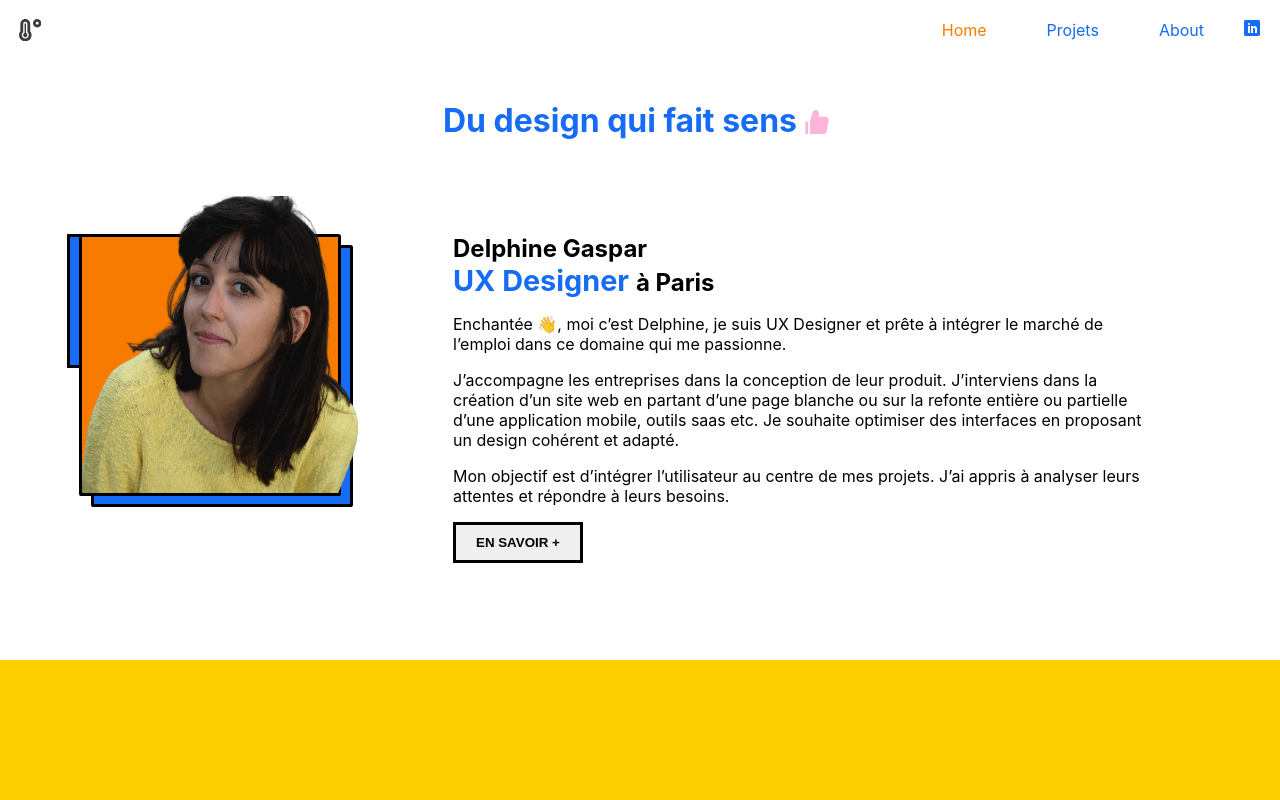
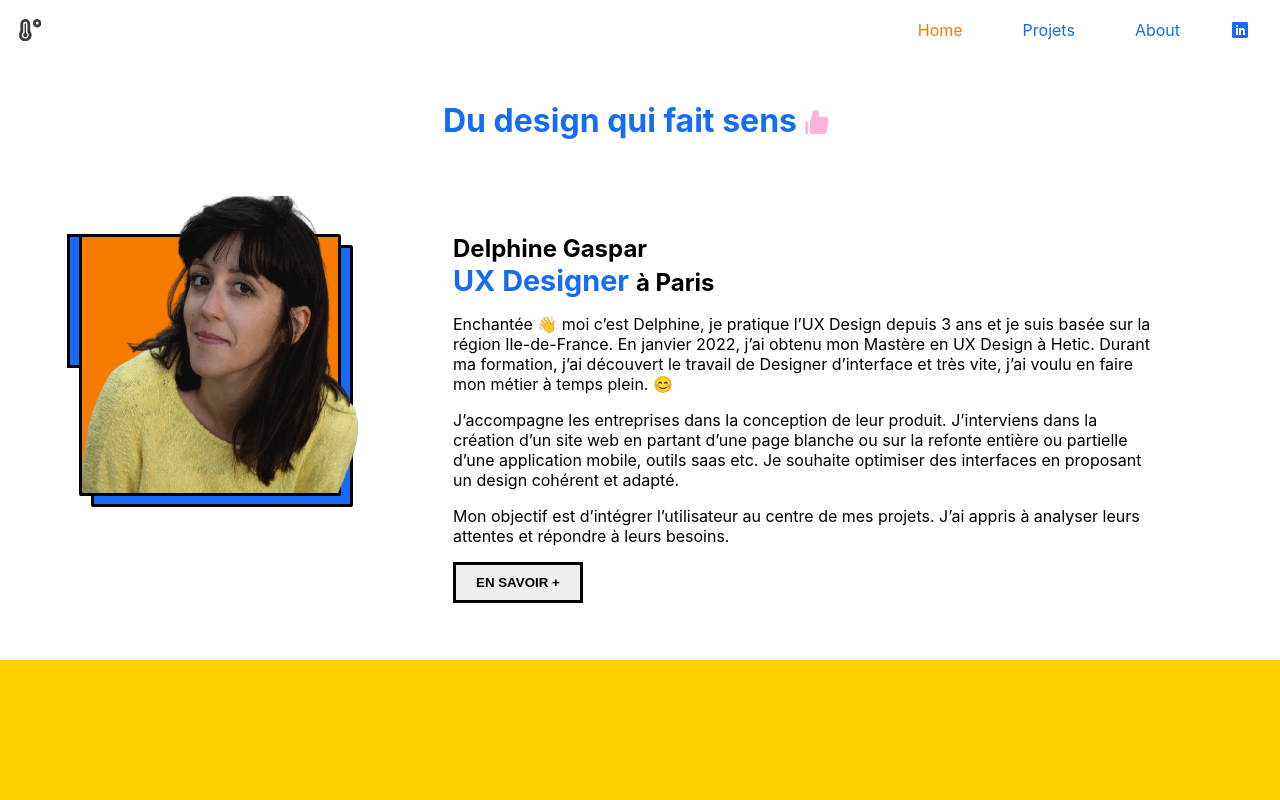
Before and after one commit to Dumpinator/digidelphine, a React (Create React App) app in the folder my-app/: page /home in a window 1280 px wide. Shown: the top 800 px of the page. Built offline with nearby package versions, Linux system fonts and the light colour scheme.

Commit message:
add Icons component / clean scss

```diff
--- a/my-app/src/Components/Icons/index.js
+++ b/my-app/src/Components/Icons/index.js
@@ -1,15 +1,64 @@
-import React from 'react';
-// import { CSSTransition } from 'react-transition-group';
-import { ImLinkedin } from 'react-icons/im'
+import React, { useEffect, useState } from 'react';
+import { ImLinkedin, ImProfile } from 'react-icons/im'
+import { NavLink, Link } from 'react-router-dom';
 import './style.scss';
 
 
 const Icons = ({ icon }) => {
 
+    const [hover, setHover] = useState(false);
+    const [hovered, setHovered] = useState(false);
+
+
+    const fadeOutUp = {
+        opacity: `0`,
+        transform: `translateY(-20px)`,
+        transition: `all 0.2s ease-in-out`,
+        display: `hidden`,
+    };
+    const fadeOutDown = {
+        transform: `translateY(20px) scale(1)`,
+        opacity: `0`,
+        transition: `all 0.2s ease-in-out`,
+    };
+
+    const fadeInUp = {
+        opacity: `1`,
+        transform: `translateY(-12px) scale(1.2)`,
+        transition: `all 0.2s ease-in-out`,
+    };
+
+    const fadeInDown = {
+        opacity: `1`,
+        transition: `all .2s ease-in-out`,
+    };
+
+    useEffect(() => {}, []);
+
+    const functest = () => {
+        setHover(false);
+        setHovered(true);
+    }
+
+    /*}
+    <Link to={'./CV.pdf'} target={'_blank'} rel='noopener noreferrer' className='icons'
+        onMouseEnter={() => setHover(true)}
+        onMouseLeave={() => functest()}
+    >
+        <ImProfile className='icon1' style={ hover ? fadeOutUp : hovered ? fadeInDown : null } />
+        <ImProfile className='icon2' style={ hover ? fadeInUp : hovered ? fadeOutDown : null } />
+    </Link>
+    */
+
     return (
-        <a target="_blank" href='https://www.linkedin.com/in/delphine-gaspar/' id='icons' rel="noreferrer">
-            { icon ? icon : <ImLinkedin /> }
-        </a>
+            <Link target="_blank" to='https://www.linkedin.com/in/delphine-gaspar/' className='icons' rel="noreferrer"
+                onMouseEnter={() => setHover(true)}
+                onMouseLeave={() => functest()}
+            >
+                <ImLinkedin className='icon1' style={ hover ? fadeOutUp : hovered ? fadeInDown : null } />
+                <ImLinkedin className='icon2' style={ hover ? fadeInUp : hovered ? fadeOutDown : null } />
+            </Link>
+
     )
 }
 
--- a/my-app/src/Components/Icons/style.scss
+++ b/my-app/src/Components/Icons/style.scss
@@ -1,9 +1,36 @@
 @use 'src/styles/vars' as v;
 
-#icons {
-	padding: 20px 10px;
+
+.icons {
+	position: relative;
+	padding: 20px;
+
+	display: flex;
+	justify-content: center;
+	align-items: center;
+
+	.icon1 {
+		position: absolute;
+		z-index: 2;
+		color: v.$blue-color;
+	}
+
+	.icon2 {
+		position: absolute;
+		bottom: 0;
+		z-index: 1;
+		color: v.$orange-color;
+		opacity: 0;
+	}
+
+	@media screen and (max-width: v.$oneColum) {
+		.icon1 {
+			color: #FFF;
+			transform: scale(1.2);
+		}
+
+		.icon2 {
+			display: flex;
+		}
+	}
 }
-
-#icons:hover {
-	color: v.$blue-color;
-}
--- a/my-app/src/Components/Navbar/style.scss
+++ b/my-app/src/Components/Navbar/style.scss
@@ -69,7 +69,7 @@ nav {
 				justify-content: center;
 
 				a {
-					display: inline-block;
+					display: flex;
 					text-decoration: none;
 					padding: 20px 30px; // détermine la hauteur de nav
 					color: v.$blue-color;
@@ -88,6 +88,7 @@ nav {
 			}
 
 			li:last-child {
+				display: flex;
 				padding-right: 10px;
 			}
 		}
--- a/my-app/src/Pages/Home/index.js
+++ b/my-app/src/Pages/Home/index.js
@@ -3,18 +3,20 @@ import { AiTwotoneStar, AiFillCaretDown, AiFillLike } from 'react-icons/ai'
 import { NavLink, Link } from 'react-router-dom';
 import Projet from '../../Components/Projet';
 
-import moi from './moi.png'
+import moi from './../../assets/moi.png';
 
 import './style.scss';
 
 
 const Home = ({ projectsData }) => {
+
     useEffect(() => {
         const body = document.querySelector('#root');
         body.scrollIntoView({
             behavior: 'smooth'
         }, 0)
     }, []);
+
     return (
         <div className='container'>
             <div className='section1'>
@@ -27,14 +29,14 @@ const Home = ({ projectsData }) => {
                     <div className='img'>
                         <div className='square3'></div>
                         <div className='square'>
-                            <img src={moi} className='test' alt="Logo" />
+                            <img src={moi} className='picture-author' alt="author" />
                         </div>
                         <div className='square2'></div>
                     </div>
                     <div className='text'>
                         <h2>Delphine Gaspar</h2>
                         <h2><span> UX Designer </span> à Paris</h2>
-                        <p>Enchantée 👋,  moi c’est Delphine, je suis UX Designer et prête à intégrer le marché de l’emploi dans ce domaine qui me passionne. </p>
+                        <p>Enchantée 👋 moi c’est Delphine, je pratique l’UX Design depuis 3 ans et je suis basée sur la région Ile-de-France. En janvier 2022, j’ai obtenu mon Mastère en UX Design à Hetic. Durant ma formation, j’ai découvert le travail de Designer d’interface et très vite, j’ai voulu en faire mon métier à temps plein. 😊</p>
                         <p>J’accompagne les entreprises dans la conception de leur produit. J’interviens dans la création d’un site web en partant d’une page blanche  ou sur la refonte entière ou partielle d’une application mobile, outils saas etc. Je souhaite optimiser des interfaces en proposant un design cohérent et adapté.</p>
                         <p>Mon objectif est d’intégrer l’utilisateur au centre de mes projets. J’ai appris à analyser leurs attentes et répondre à leurs besoins.</p>
                         <NavLink to={'/about'}>
--- a/my-app/src/Pages/Home/style.scss
+++ b/my-app/src/Pages/Home/style.scss
@@ -53,7 +53,7 @@
 					height: 256px;
 					width: 256px;
 
-					.test {
+					.picture-author {
 						height: 116%;
 						width: 108%;
 						position: absolute;
```
Also changed, not shown: my-app/src/assets/moi.png (renamed from my-app/src/Pages/Home/moi.png).
